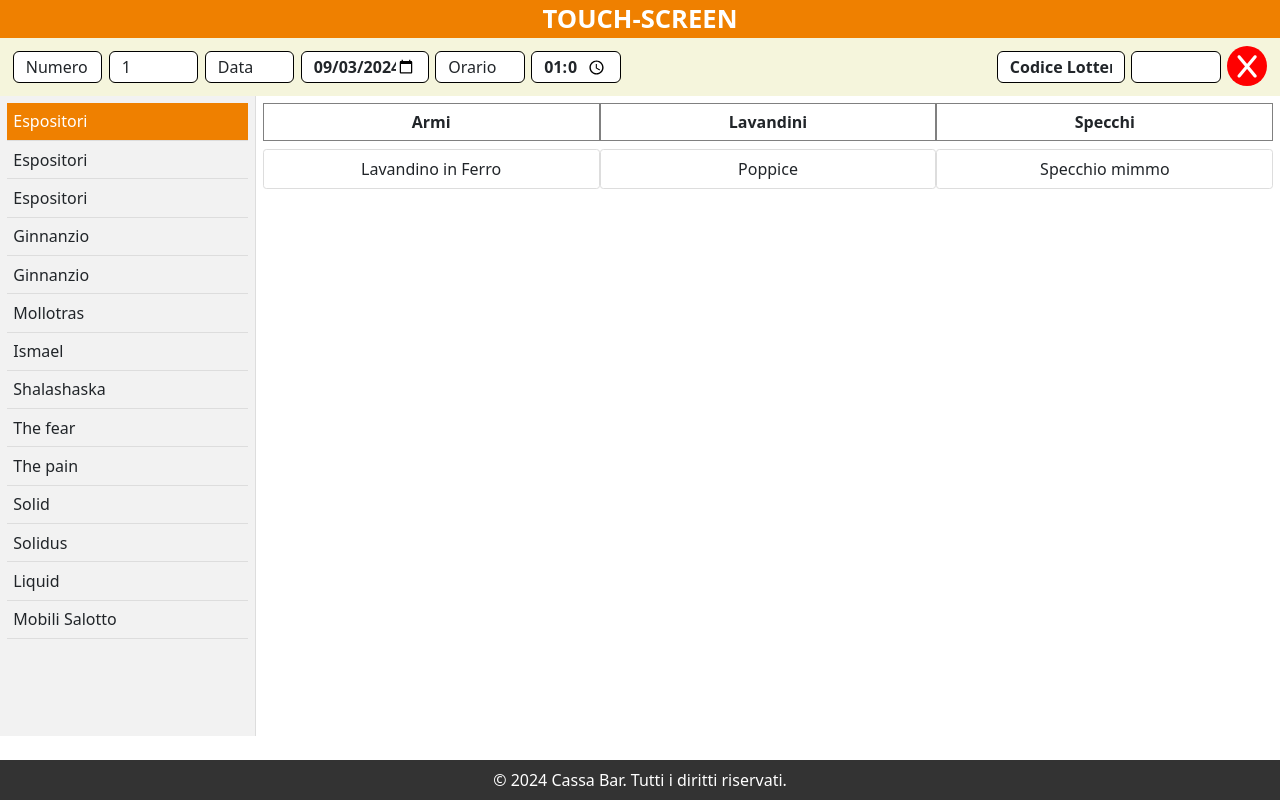
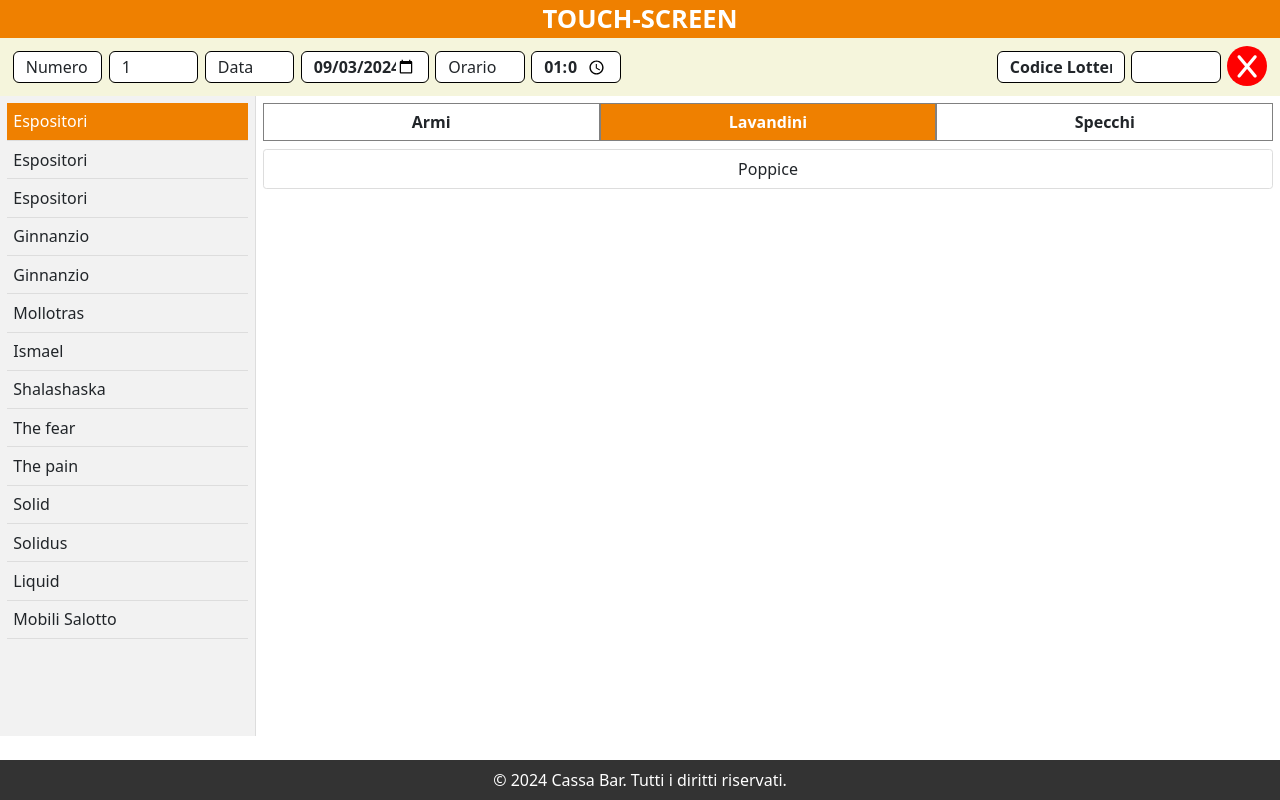
Before and after one commit to alessandropanico/CassaPassaparola, an Angular app: page /touchscreen in a window 1280 px wide. Both pictures are taken after a click on the element "Lavandini". Built offline with nearby package versions, Linux system fonts and the light colour scheme.

Commit message:
Aggiunto filtraggio in base a tipologia, e css fix

```diff
--- a/src/app/pagine/vendita/touch-screen/touch-screen.component.css
+++ b/src/app/pagine/vendita/touch-screen/touch-screen.component.css
@@ -25,12 +25,10 @@
 
 .fa-solid {
   font-size: 2vw;
-
 }
 
 .sezione1 {
   background-color: beige;
-  border: solid 1px;
   border: none;
   width: 100%;
 }
@@ -47,11 +45,9 @@
   margin-right: 1vw;
 }
 
-
 .spazio {
   margin-left: 0.5vw;
 }
-
 
 .myForm {
   width: 7vw;
@@ -68,7 +64,6 @@
 
 .formPers {
   font-weight: bold;
-
 }
 
 .layout-container {
@@ -82,7 +77,6 @@
   padding: 0.521vw;
   background-color: #f2f2f2;
   border-right: 0.104vw solid #ddd;
-
 }
 
 .sidebar h3 {
@@ -126,8 +120,19 @@
   flex: 1;
   text-align: center;
   padding: 0.471vw;
-  border:solid 0.052vw gray;
+  border: solid 0.052vw gray;
   cursor: pointer;
+  transition: background-color 0.3s, color 0.3s;
+}
+
+.header-cell:hover {
+  background-color: #f0f0f0;
+}
+
+.header-cell.active {
+  background-color: #EF8000; /* Colore di evidenziazione */
+  color: white;
+  font-weight: bold;
 }
 
 .grid-content {
--- a/src/app/pagine/vendita/touch-screen/touch-screen.component.html
+++ b/src/app/pagine/vendita/touch-screen/touch-screen.component.html
@@ -35,10 +35,10 @@
 </section>
 
 <!-- Nuova Sezione con Griglia e Pannello Laterale -->
+<!-- Layout Principale -->
 <div class="layout-container">
-  <!-- Pannello delle Categorie a Sinistra -->
+  <!-- Sidebar delle Categorie -->
   <div class="sidebar">
-    <!-- <h3>Categorie</h3> -->
     <ul>
       <li
         *ngFor="let categoria of categorie"
@@ -53,19 +53,36 @@
   <div class="grid">
     <!-- Intestazioni delle Colonne -->
     <div class="header-row">
-      <div *ngFor="let tipologia of tipologie" class="header-cell">
+      <div
+        *ngFor="let tipologia of tipologie"
+        class="header-cell"
+        (click)="selezionaTipologia(tipologia)"
+        [class.active]="tipologia === tipologiaSelezionata">
         {{ tipologia }}
       </div>
     </div>
-    <!-- Articoli Raggruppati per Tipologia -->
+
+    <!-- Mostra gli articoli raggruppati per tipologia -->
     <div class="grid-content">
-      <div class="grid-column" *ngFor="let tipologia of tipologie">
-        <div class="grid-item" *ngFor="let articolo of articoliFiltrati[tipologia]">
-          {{ articolo }}
+      <ng-container *ngIf="tipologiaSelezionata; else mostraTuttiArticoli">
+        <div class="grid-column">
+          <div class="grid-item" *ngFor="let articolo of articoliFiltrati[tipologiaSelezionata]">
+            {{ articolo }}
+          </div>
         </div>
-      </div>
+      </ng-container>
+
+      <!-- Mostra tutti gli articoli se nessuna tipologia è selezionata -->
+      <ng-template #mostraTuttiArticoli>
+        <div class="grid-column" *ngFor="let tipologia of tipologie">
+          <div class="grid-item" *ngFor="let articolo of articoliFiltrati[tipologia]">
+            {{ articolo }}
+          </div>
+        </div>
+      </ng-template>
     </div>
   </div>
 </div>
 
+
 <app-footer></app-footer>
--- a/src/app/pagine/vendita/touch-screen/touch-screen.component.ts
+++ b/src/app/pagine/vendita/touch-screen/touch-screen.component.ts
@@ -16,15 +16,20 @@ export class TouchScreenComponent implements OnInit {
   categoriaSelezionata: Categoria | null = null;
   articoliFiltrati: { [key: string]: string[] } = {};
   tipologie: string[] = [];
+  tipologiaSelezionata: string | null = null; // Variabile per tracciare la tipologia selezionata
 
   ngOnInit(): void {
     this.setCurrentDate();
     this.setCurrentTime();
-    const categoriaPredefinita = this.categorie.find(cat => cat.nome === 'Espositori');
+    const categoriaPredefinita = this.categorie.find(
+      (cat) => cat.nome === 'Espositori'
+    );
     if (categoriaPredefinita) {
       this.selezionaCategoria(categoriaPredefinita);
     }
   }
+
+
 
   setCurrentDate(): void {
     const now = new Date();
@@ -55,17 +60,22 @@ export class TouchScreenComponent implements OnInit {
 
     // Estrai le tipologie
     this.tipologie = Object.keys(this.articoliFiltrati);
+
+    // Imposta tipologia selezionata su null per visualizzare tutto all'inizio
+    this.tipologiaSelezionata = null;
+  }
+
+  selezionaTipologia(tipologia: string | null): void {
+    // Aggiorna la variabile tipologiaSelezionata con la tipologia cliccata
+    this.tipologiaSelezionata = tipologia;
   }
 
   resetInput(): void {
-    const inputElement = document.getElementById(
-      'inputCodice'
-    ) as HTMLInputElement;
+    const inputElement = document.getElementById('inputCodice') as HTMLInputElement;
     if (inputElement) {
-      inputElement.value = ''; // Reset the value of the input
+      inputElement.value = '';
     }
   }
-
   categorie: Categoria[] = [
     {
       nome: 'Espositori',
```
